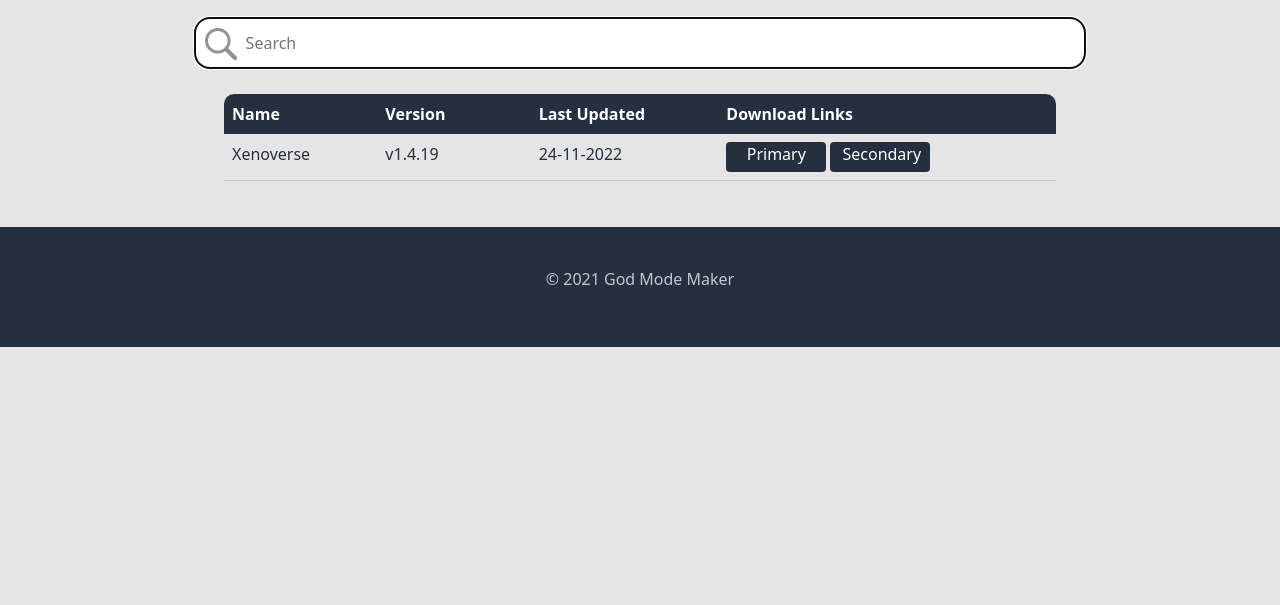
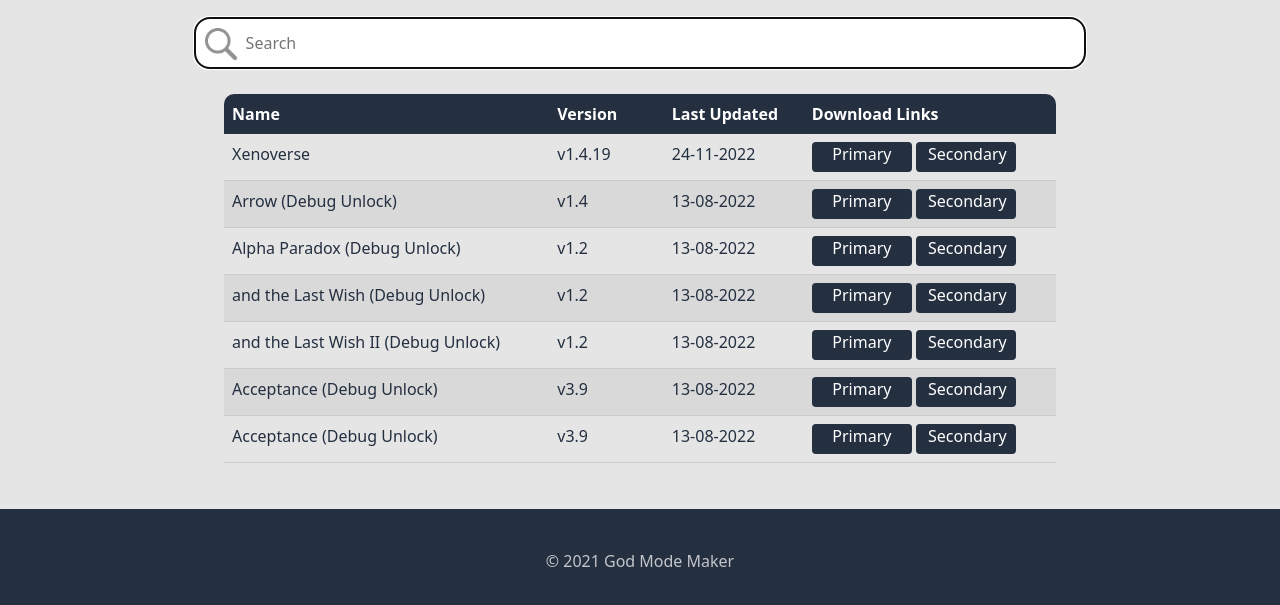
Before and after one commit to jade-witch/jade-witch.github.io, a plain HTML site: page index.html in a window 1280 px wide. Shown: the part 201-806 px from the top of the page. Drawn offline with nearby package versions, Linux system fonts and the light colour scheme.

Commit message:
Add files via upload

```diff
--- a/index.html
+++ b/index.html
@@ -40,6 +40,54 @@ function myFunction() {
                   <a class="btn btn-primary" role="button" style="height: 30px;padding: 0px 12px;width: 100px;color: rgb(255, 255, 255);background: #242f40;border-style: none;" href="https://exe.io/Xenoverse">Primary</a>
                   <a class="btn btn-primary" role="button" style="height: 30px;padding: 0px 12px;width: 100px;color: rgb(255, 255, 255);background: #242f40;border-style: none;" href="https://ckk.ai/Xenoverse">Secondary</a></td>
           </tr>
+          <tr>
+            <td>Arrow (Debug Unlock)</td>
+            <td>v1.4</td>
+            <td>13-08-2022</td>
+            <td>
+                <a class="btn btn-primary" role="button" style="height: 30px;padding: 0px 12px;width: 100px;color: rgb(255, 255, 255);background: #242f40;border-style: none;" href="https://exe.io/gaYDH">Primary</a>
+                <a class="btn btn-primary" role="button" style="height: 30px;padding: 0px 12px;width: 100px;color: rgb(255, 255, 255);background: #242f40;border-style: none;" href="https://ckk.ai/VFHufgwv4qp">Secondary</a></td>
+        </tr>
+        <tr>
+            <td>Alpha Paradox (Debug Unlock)</td>
+            <td>v1.2</td>
+            <td>13-08-2022</td>
+            <td>
+                <a class="btn btn-primary" role="button" style="height: 30px;padding: 0px 12px;width: 100px;color: rgb(255, 255, 255);background: #242f40;border-style: none;" href="https://exe.io/akAcr">Primary</a>
+                <a class="btn btn-primary" role="button" style="height: 30px;padding: 0px 12px;width: 100px;color: rgb(255, 255, 255);background: #242f40;border-style: none;" href="https://ckk.ai/4tdxpV4lE">Secondary</a></td>
+        </tr>
+        <tr>
+            <td>and the Last Wish (Debug Unlock)</td>
+            <td>v1.2</td>
+            <td>13-08-2022</td>
+            <td>
+                <a class="btn btn-primary" role="button" style="height: 30px;padding: 0px 12px;width: 100px;color: rgb(255, 255, 255);background: #242f40;border-style: none;" href="https://exe.io/Tr4Q0L">Primary</a>
+                <a class="btn btn-primary" role="button" style="height: 30px;padding: 0px 12px;width: 100px;color: rgb(255, 255, 255);background: #242f40;border-style: none;" href="https://ckk.ai/PPJTSCByaTs">Secondary</a></td>
+        </tr>
+        <tr>
+            <td>and the Last Wish II (Debug Unlock)</td>
+            <td>v1.2</td>
+            <td>13-08-2022</td>
+            <td>
+                <a class="btn btn-primary" role="button" style="height: 30px;padding: 0px 12px;width: 100px;color: rgb(255, 255, 255);background: #242f40;border-style: none;" href="https://exe.io/BUFafAni">Primary</a>
+                <a class="btn btn-primary" role="button" style="height: 30px;padding: 0px 12px;width: 100px;color: rgb(255, 255, 255);background: #242f40;border-style: none;" href="https://ckk.ai/3XyC">Secondary</a></td>
+        </tr>
+        <tr>
+            <td>Acceptance (Debug Unlock)</td>
+            <td>v3.9</td>
+            <td>13-08-2022</td>
+            <td>
+                <a class="btn btn-primary" role="button" style="height: 30px;padding: 0px 12px;width: 100px;color: rgb(255, 255, 255);background: #242f40;border-style: none;" href="https://exe.io/uXgH1R">Primary</a>
+                <a class="btn btn-primary" role="button" style="height: 30px;padding: 0px 12px;width: 100px;color: rgb(255, 255, 255);background: #242f40;border-style: none;" href="https://ckk.ai/FVFx">Secondary</a></td>
+        </tr>
+        <tr>
+            <td>Acceptance (Debug Unlock)</td>
+            <td>v3.9</td>
+            <td>13-08-2022</td>
+            <td>
+                <a class="btn btn-primary" role="button" style="height: 30px;padding: 0px 12px;width: 100px;color: rgb(255, 255, 255);background: #242f40;border-style: none;" href="https://exe.io/uXgH1R">Primary</a>
+                <a class="btn btn-primary" role="button" style="height: 30px;padding: 0px 12px;width: 100px;color: rgb(255, 255, 255);background: #242f40;border-style: none;" href="https://ckk.ai/FVFx">Secondary</a></td>
+        </tr>
         </tbody>
     </table>
 </div></div></div><footer class="footer-basic" style="background: #242F40;"><p style="text-align: center;color: #c3c6cb;">© 2021 God Mode Maker<br></p></footer><script src="https://cdn.jsdelivr.net/npm/bootstrap@5.1.0/dist/js/bootstrap.bundle.min.js"></script></body></html>
```
